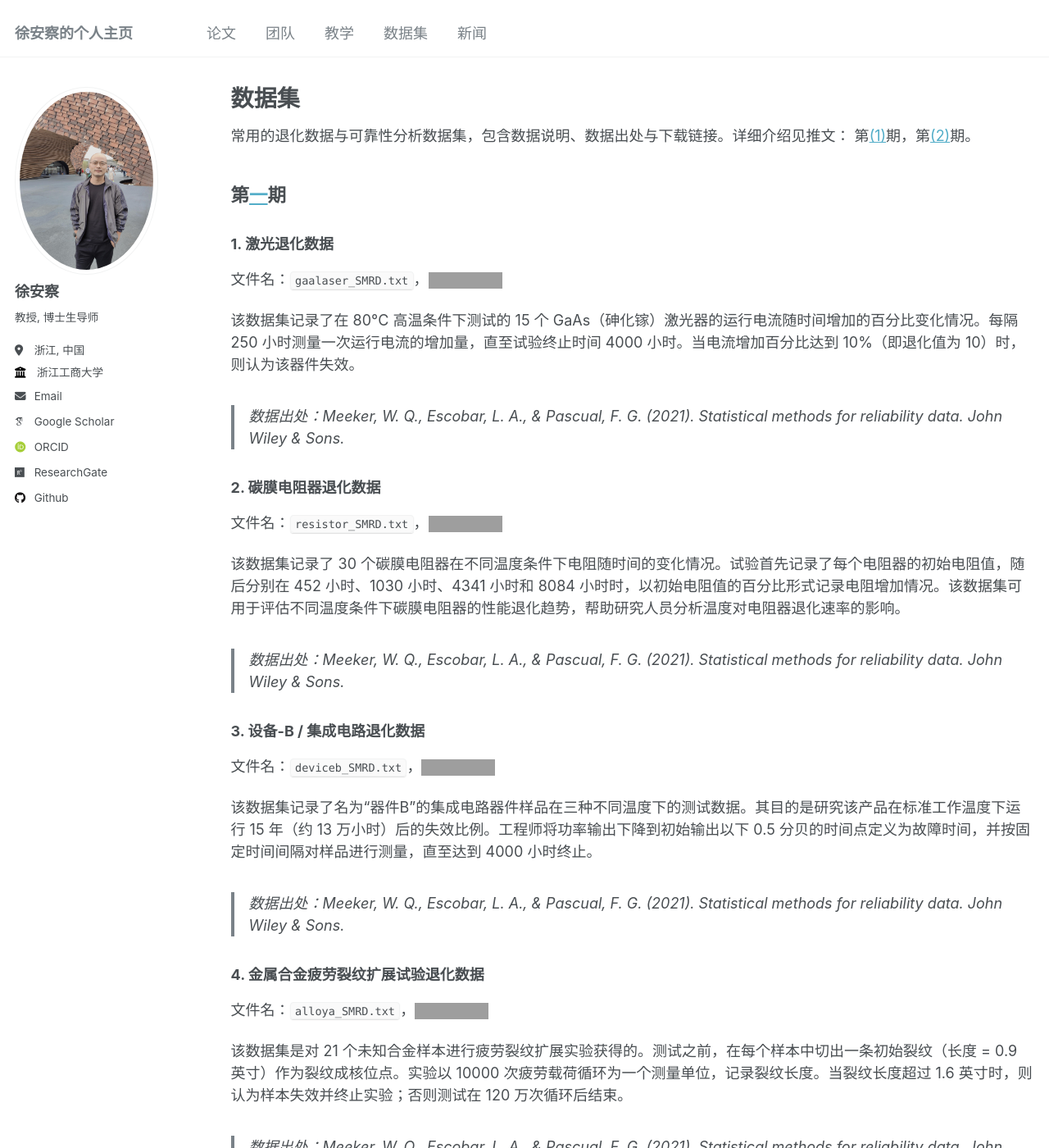
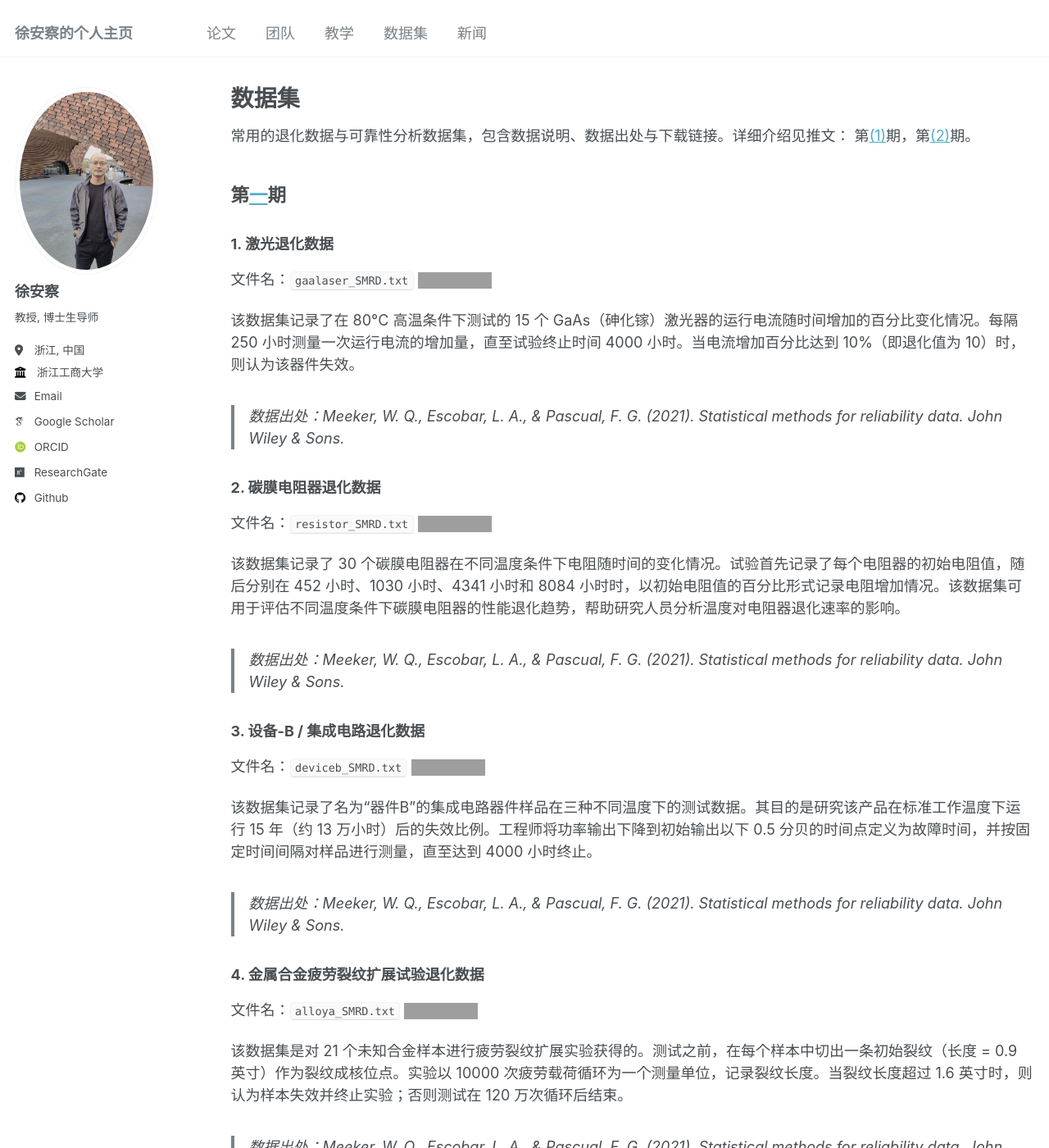
Before and after one commit to XU-ANCHA/XU-ANCHA.github.io, a Jekyll site: the page built from _pages/datasets.md, in a window 1280 px wide and 1400 px high. Shown: the whole window at 82% size. Built offline with Jekyll 4.4.1, drawn with Linux system fonts in a browser that asks for light colours; some web fonts are replaced; grey boxes are pictures that could not be loaded.

Commit message:
Update datasets.md

```diff
--- a/_pages/datasets.md
+++ b/_pages/datasets.md
@@ -11,7 +11,7 @@ author_profile: true
 
 ### 1. 激光退化数据
 
-文件名：`gaalaser_SMRD.txt`，<a href="/files/datasets/1/gaalaser_SMRD.txt" download><img src="https://img.shields.io/badge/download-5bc0de?style=flat-square&logo=googledrive&logoColor=white" height="16"></a>
+文件名：`gaalaser_SMRD.txt` <a href="/files/datasets/1/gaalaser_SMRD.txt" download><img src="https://img.shields.io/badge/download-5bc0de?style=flat-square&logo=googledrive&logoColor=white" height="16"></a>
 
 该数据集记录了在 80°C 高温条件下测试的 15 个 GaAs（砷化镓）激光器的运行电流随时间增加的百分比变化情况。每隔 250 小时测量一次运行电流的增加量，直至试验终止时间 4000 小时。当电流增加百分比达到 10%（即退化值为 10）时，则认为该器件失效。
 
@@ -19,7 +19,7 @@ author_profile: true
 
 ### 2. 碳膜电阻器退化数据
 
-文件名：`resistor_SMRD.txt`，<a href="/files/datasets/1/resistor_SMRD.txt" download><img src="https://img.shields.io/badge/download-5bc0de?style=flat-square&logo=googledrive&logoColor=white" height="16"></a>
+文件名：`resistor_SMRD.txt` <a href="/files/datasets/1/resistor_SMRD.txt" download><img src="https://img.shields.io/badge/download-5bc0de?style=flat-square&logo=googledrive&logoColor=white" height="16"></a>
 
 该数据集记录了 30 个碳膜电阻器在不同温度条件下电阻随时间的变化情况。试验首先记录了每个电阻器的初始电阻值，随后分别在 452 小时、1030 小时、4341 小时和 8084 小时时，以初始电阻值的百分比形式记录电阻增加情况。该数据集可用于评估不同温度条件下碳膜电阻器的性能退化趋势，帮助研究人员分析温度对电阻器退化速率的影响。
 
@@ -27,7 +27,7 @@ author_profile: true
 
 ### 3. 设备-B / 集成电路退化数据
 
-文件名：`deviceb_SMRD.txt`，<a href="/files/datasets/1/deviceb_SMRD.txt" download><img src="https://img.shields.io/badge/download-5bc0de?style=flat-square&logo=googledrive&logoColor=white" height="16"></a>
+文件名：`deviceb_SMRD.txt` <a href="/files/datasets/1/deviceb_SMRD.txt" download><img src="https://img.shields.io/badge/download-5bc0de?style=flat-square&logo=googledrive&logoColor=white" height="16"></a>
 
 该数据集记录了名为“器件B”的集成电路器件样品在三种不同温度下的测试数据。其目的是研究该产品在标准工作温度下运行 15 年（约 13 万小时）后的失效比例。工程师将功率输出下降到初始输出以下 0.5 分贝的时间点定义为故障时间，并按固定时间间隔对样品进行测量，直至达到 4000 小时终止。
 
@@ -35,7 +35,7 @@ author_profile: true
 
 ### 4. 金属合金疲劳裂纹扩展试验退化数据
 
-文件名：`alloya_SMRD.txt`，<a href="/files/datasets/1/alloya_SMRD.txt" download><img src="https://img.shields.io/badge/download-5bc0de?style=flat-square&logo=googledrive&logoColor=white" height="16"></a>
+文件名：`alloya_SMRD.txt` <a href="/files/datasets/1/alloya_SMRD.txt" download><img src="https://img.shields.io/badge/download-5bc0de?style=flat-square&logo=googledrive&logoColor=white" height="16"></a>
 
 该数据集是对 21 个未知合金样本进行疲劳裂纹扩展实验获得的。测试之前，在每个样本中切出一条初始裂纹（长度 = 0.9 英寸）作为裂纹成核位点。实验以 10000 次疲劳载荷循环为一个测量单位，记录裂纹长度。当裂纹长度超过 1.6 英寸时，则认为样本失效并终止实验；否则测试在 120 万次循环后结束。
 
@@ -43,7 +43,7 @@ author_profile: true
 
 ### 5. 铝合金裂纹退化数据
 
-文件名：`aluminumalloy_PEM.txt`，<a href="/files/datasets/1/aluminumalloy_PEM.txt" download><img src="https://img.shields.io/badge/download-5bc0de?style=flat-square&logo=googledrive&logoColor=white" height="16"></a>
+文件名：`aluminumalloy_PEM.txt` <a href="/files/datasets/1/aluminumalloy_PEM.txt" download><img src="https://img.shields.io/badge/download-5bc0de?style=flat-square&logo=googledrive&logoColor=white" height="16"></a>
 
 该数据集记录了 30 个抛光处理的 2024-T351 铝合金样本的数据，在室温环境下利用统一测量设备进行测试。实验设计以 10000 次载荷循环为时间单位，测试范围覆盖 1 至 4 单位，步长设定为 0.5 单位。当样本裂纹长度超过 15 毫米时，即判定为失效并终止测试，此时的循环次数记录为样本寿命。
 
@@ -51,7 +51,7 @@ author_profile: true
 
 ### 6. 列车车轮退化数据
 
-文件名：`wheel_Tech.txt`，<a href="/files/datasets/1/wheel_Tech.txt" download><img src="https://img.shields.io/badge/download-5bc0de?style=flat-square&logo=googledrive&logoColor=white" height="16"></a>
+文件名：`wheel_Tech.txt` <a href="/files/datasets/1/wheel_Tech.txt" download><img src="https://img.shields.io/badge/download-5bc0de?style=flat-square&logo=googledrive&logoColor=white" height="16"></a>
 
 该数据集记录了 14 个列车车轮在行驶过程中直径磨损的情况。测试以 50 千公里为间隔，直至累积里程达到 1000 千公里。在每个里程节点，分别测量每个车轮的直径。当直径磨损达到 60 毫米时，即视为车轮失效。
 
@@ -59,7 +59,7 @@ author_profile: true
 
 ### 7. 发光二极管数据
 
-文件名：`LED_Tech.txt`，<a href="/files/datasets/1/LED_Tech.txt" download><img src="https://img.shields.io/badge/download-5bc0de?style=flat-square&logo=googledrive&logoColor=white" height="16"></a>
+文件名：`LED_Tech.txt` <a href="/files/datasets/1/LED_Tech.txt" download><img src="https://img.shields.io/badge/download-5bc0de?style=flat-square&logo=googledrive&logoColor=white" height="16"></a>
 
 该数据集是发光二极管（LED）相对亮度（相对于初始亮度的比例）的加速退化实验数据。实验分别在 25°C、65°C 和 105°C 下各测试 25 个单元。通常将 LED 失效定义为其相对亮度下降到 0.5，即初始亮度的 50%。
 
@@ -67,7 +67,7 @@ author_profile: true
 
 ### 8. 永磁制动器退化数据
 
-文件名：`PMB_ITR.txt`，<a href="/files/datasets/1/PMB_ITR.txt" download><img src="https://img.shields.io/badge/download-5bc0de?style=flat-square&logo=googledrive&logoColor=white" height="16"></a>
+文件名：`PMB_ITR.txt` <a href="/files/datasets/1/PMB_ITR.txt" download><img src="https://img.shields.io/badge/download-5bc0de?style=flat-square&logo=googledrive&logoColor=white" height="16"></a>
 
 该数据集来源于对中国浙江省某企业生产的永磁制动器的实验测试。实验分别在 105℃、120℃ 和 140℃ 条件下对 9 个产品进行退化试验，试验过程中监测两个性能关键指标：制动转矩与响应时间。将试样置于 DOS60 型电热恒温干燥箱内，设定相应温度，在为期 30 天的试验周期内每日测量上述性能指标。
 
@@ -75,7 +75,7 @@ author_profile: true
 
 ### 9. 金属膜电阻器退化数据
 
-文件名：`resistance_Tech.txt`，<a href="/files/datasets/1/resistance_Tech.txt" download><img src="https://img.shields.io/badge/download-5bc0de?style=flat-square&logo=googledrive&logoColor=white" height="16"></a>
+文件名：`resistance_Tech.txt` <a href="/files/datasets/1/resistance_Tech.txt" download><img src="https://img.shields.io/badge/download-5bc0de?style=flat-square&logo=googledrive&logoColor=white" height="16"></a>
 
 该数据集来源于一项评估电阻器寿命信息的实验，其中记录了 200 个测试单元在不同条件下的相对电阻增益与初始电阻之比。
 
@@ -87,7 +87,7 @@ author_profile: true
 
 ### 1. 发光二极管（LED）数据（二）
 
-文件名：`LED_ITR.txt`，<a href="/files/datasets/2/LED_ITR.txt" download><img src="https://img.shields.io/badge/download-5bc0de?style=flat-square&logo=googledrive&logoColor=white" height="16"></a>
+文件名：`LED_ITR.txt` <a href="/files/datasets/2/LED_ITR.txt" download><img src="https://img.shields.io/badge/download-5bc0de?style=flat-square&logo=googledrive&logoColor=white" height="16"></a>
 
 该数据集展示的是 12 台 LED 在 40mA 的加速电流下进行测试得到的光强度退化数据。每 50 小时检查一次每个单元的退化水平，直至 250 小时。当光强度到达临界值 50 时，LED 即发生故障。
 
@@ -96,7 +96,7 @@ author_profile: true
 
 ### 2. 发光二极管（LED）数据（三）
 
-文件名：`Dynamic Environments_Tech.zip`，<a href="/files/datasets/2/Dynamic Environments_Tech.zip" download><img src="https://img.shields.io/badge/download-5bc0de?style=flat-square&logo=googledrive&logoColor=white" height="16"></a>
+文件名：`Dynamic Environments_Tech.zip` <a href="/files/datasets/2/Dynamic Environments_Tech.zip" download><img src="https://img.shields.io/badge/download-5bc0de?style=flat-square&logo=googledrive&logoColor=white" height="16"></a>
 
 该数据集来源于 16 个基于中功率的改造型 LED 灯管的光通量输出测试。数据由两组在不同测试板下的测试结果构成，每组包含 8 个 LED。测试期间，收集每个 LED 的光通量衰减数据，光通量退化定义为当前光通量输出的降低值与初始光通量输出的比值。
 
@@ -105,7 +105,7 @@ author_profile: true
 
 ### 3. 有机发光二极管（OLED）数据
 
-文件名：`OLEDdata.csv`，<a href="/files/datasets/2/OLEDdata.csv" download><img src="https://img.shields.io/badge/download-5bc0de?style=flat-square&logo=googledrive&logoColor=white" height="16"></a>
+文件名：`OLEDdata.csv` <a href="/files/datasets/2/OLEDdata.csv" download><img src="https://img.shields.io/badge/download-5bc0de?style=flat-square&logo=googledrive&logoColor=white" height="16"></a>
 
 该数据集主要用于评估有机发光二极管在恒定应力水平下的可靠性。数据集包含 6 个用于移动电话显示元件的 OLED 样本单元，在 20 个时间点的光度测量值。测试样本被分配在 4 种加速应力水平下：25 mA、32 mA、40 mA 和 50 mA。
 
@@ -114,7 +114,7 @@ author_profile: true
 
 ### 4. MOS 场效应晶体管退化数据
 
-文件名：`Takeda_device_Tech.txt`，<a href="/files/datasets/2/Takeda_device_Tech.txt" download><img src="https://img.shields.io/badge/download-5bc0de?style=flat-square&logo=googledrive&logoColor=white" height="16"></a>
+文件名：`Takeda_device_Tech.txt` <a href="/files/datasets/2/Takeda_device_Tech.txt" download><img src="https://img.shields.io/badge/download-5bc0de?style=flat-square&logo=googledrive&logoColor=white" height="16"></a>
 
 该数据集来源于 Takeda 和 Suzuki 以及 Stinebaugh、Harrus 和 Knolle 在 HCI 降解研究中针对 MOS 场效应晶体管（MOSFETs）所进行的退化实验。在整个测试期间，这些样本在相同的漏极电压和电流下进行测试。数据集由 5 个样本构成，每隔 500 秒施加一次应力，并记录相应的退化观测值。
 
@@ -132,7 +132,7 @@ author_profile: true
 
 ### 6. 重型机床退化数据
 
-文件名：`heavy_device_ITR`，<a href="/files/datasets/2/heavy_device_ITR.txt" download><img src="https://img.shields.io/badge/download-5bc0de?style=flat-square&logo=googledrive&logoColor=white" height="16"></a>
+文件名：`heavy_device_ITR` <a href="/files/datasets/2/heavy_device_ITR.txt" download><img src="https://img.shields.io/badge/download-5bc0de?style=flat-square&logo=googledrive&logoColor=white" height="16"></a>
 
 该数据集是一个多样本、多变量、非等比例采样的重型机床设备性能退化数据集，包含定位精度和输出功率两个性能退化指标，能够较好模拟工业现场中常见的个体差异性、测量随机噪声以及传感器数据缺失等复杂工况。
 
@@ -141,7 +141,7 @@ author_profile: true
 
 ### 7. 多种竞争失效模式的电子元器件数据
 
-文件名：`competingRisk_AMM.zip`，<a href="/files/datasets/2/competingRisk_AMM.zip" download><img src="https://img.shields.io/badge/download-5bc0de?style=flat-square&logo=googledrive&logoColor=white" height="16"></a>
+文件名：`competingRisk_AMM.zip` <a href="/files/datasets/2/competingRisk_AMM.zip" download><img src="https://img.shields.io/badge/download-5bc0de?style=flat-square&logo=googledrive&logoColor=white" height="16"></a>
 
 该数据集由两部分组成：焊接界面断裂数据（灾难性失效或硬失效）和电/光信号亮度降低数据（退化失效或软失效）。数据均在相同测试条件下测得。退化数据定义为当前亮度与初始亮度之间的比率，当该比率降低至 60% 时，产品被认为失效。这两个失效过程相互竞争但彼此独立，适用于研究电子产品的竞争失效可靠性问题。
 
@@ -150,7 +150,7 @@ author_profile: true
 
 ### 8. 抗辐射测试退化数据
 
-文件名：`radiationTest_data.zip`，<a href="/files/datasets/2/radiationTest_data.zip" download><img src="https://img.shields.io/badge/download-5bc0de?style=flat-square&logo=googledrive&logoColor=white" height="16"></a>
+文件名：`radiationTest_data.zip` <a href="/files/datasets/2/radiationTest_data.zip" download><img src="https://img.shields.io/badge/download-5bc0de?style=flat-square&logo=googledrive&logoColor=white" height="16"></a>
 
 该数据集来自 STM 生产的 N 沟道功率 MOSFET 器件 STRH60N20FSY3 的抗辐射实验数据。总试验样品为 24 个，并设置了对照组。试验过程中记录了样品在辐射、退火及后续老化阶段的电参数变化，可用于研究器件在辐射环境下的性能退化与可靠性评估问题。
 
@@ -159,7 +159,7 @@ author_profile: true
 
 ### 9. NIST 涂层退化数据
 
-文件名：`Lulu_Tech.zip`，<a href="/files/datasets/2/Lulu_Tech.zip" download><img src="https://img.shields.io/badge/download-5bc0de?style=flat-square&logo=googledrive&logoColor=white" height="16"></a>
+文件名：`Lulu_Tech.zip` <a href="/files/datasets/2/Lulu_Tech.zip" download><img src="https://img.shields.io/badge/download-5bc0de?style=flat-square&logo=googledrive&logoColor=white" height="16"></a>
 
 
 该数据集来源于 NIST 开展的聚合物涂层光降解加速试验，用于研究涂层材料在紫外辐射及环境因素共同作用下的退化行为。试验共包含 48 个涂层试样，在不同紫外条件、温度和相对湿度组合下进行暴露测试，其中温度设置为 25°C、35°C 和 45°C，相对湿度设置为 0%、25% 和 50%。试验过程中，研究者利用傅里叶变换红外光谱（FTIR）对样品进行重复测量，并跟踪 1250 cm⁻¹、1510 cm⁻¹ 和 2925 cm⁻¹ 三个波数位置对应的退化特征，以刻画材料在最长 300 天内的多特征退化过程。
```
